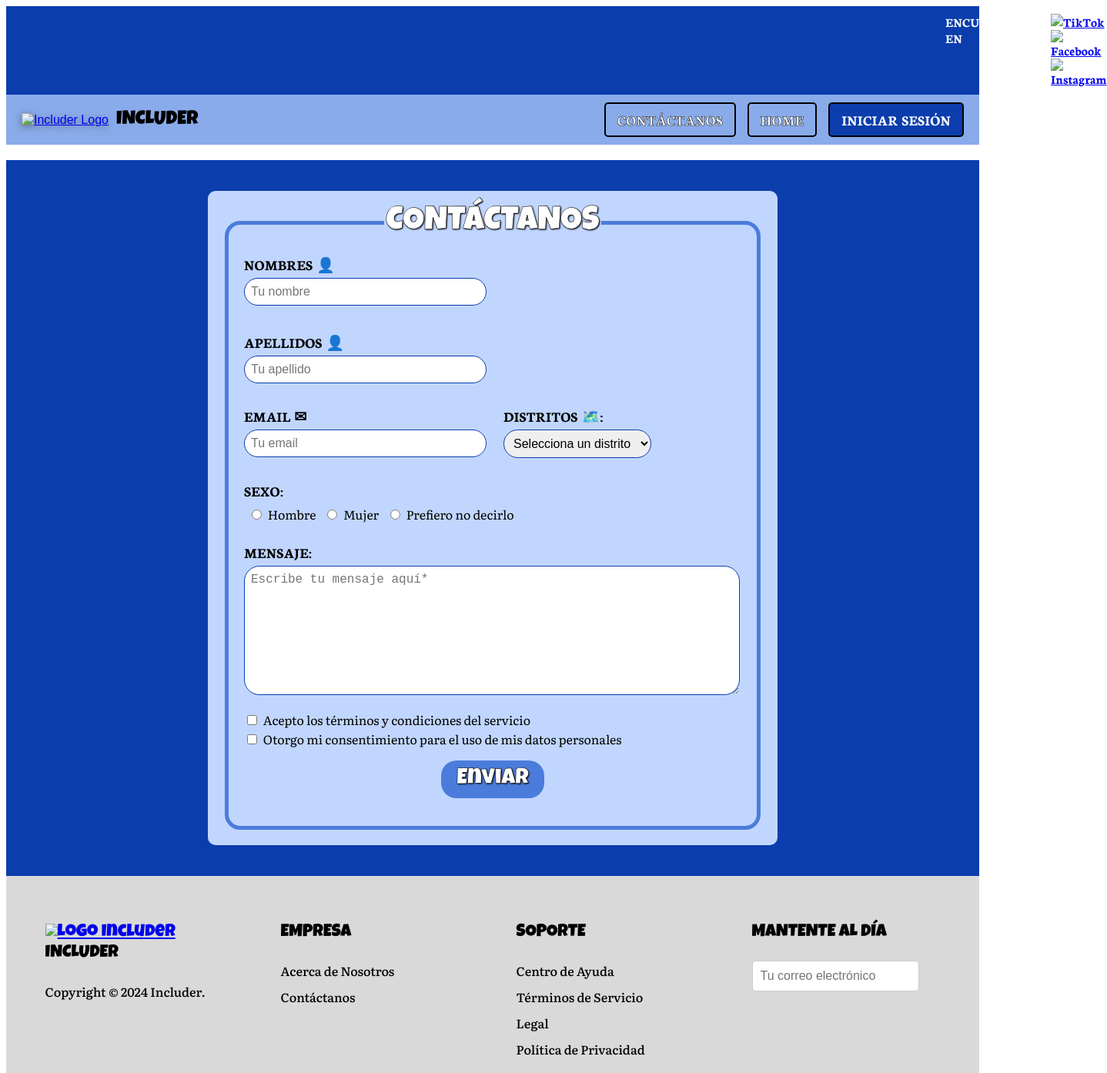
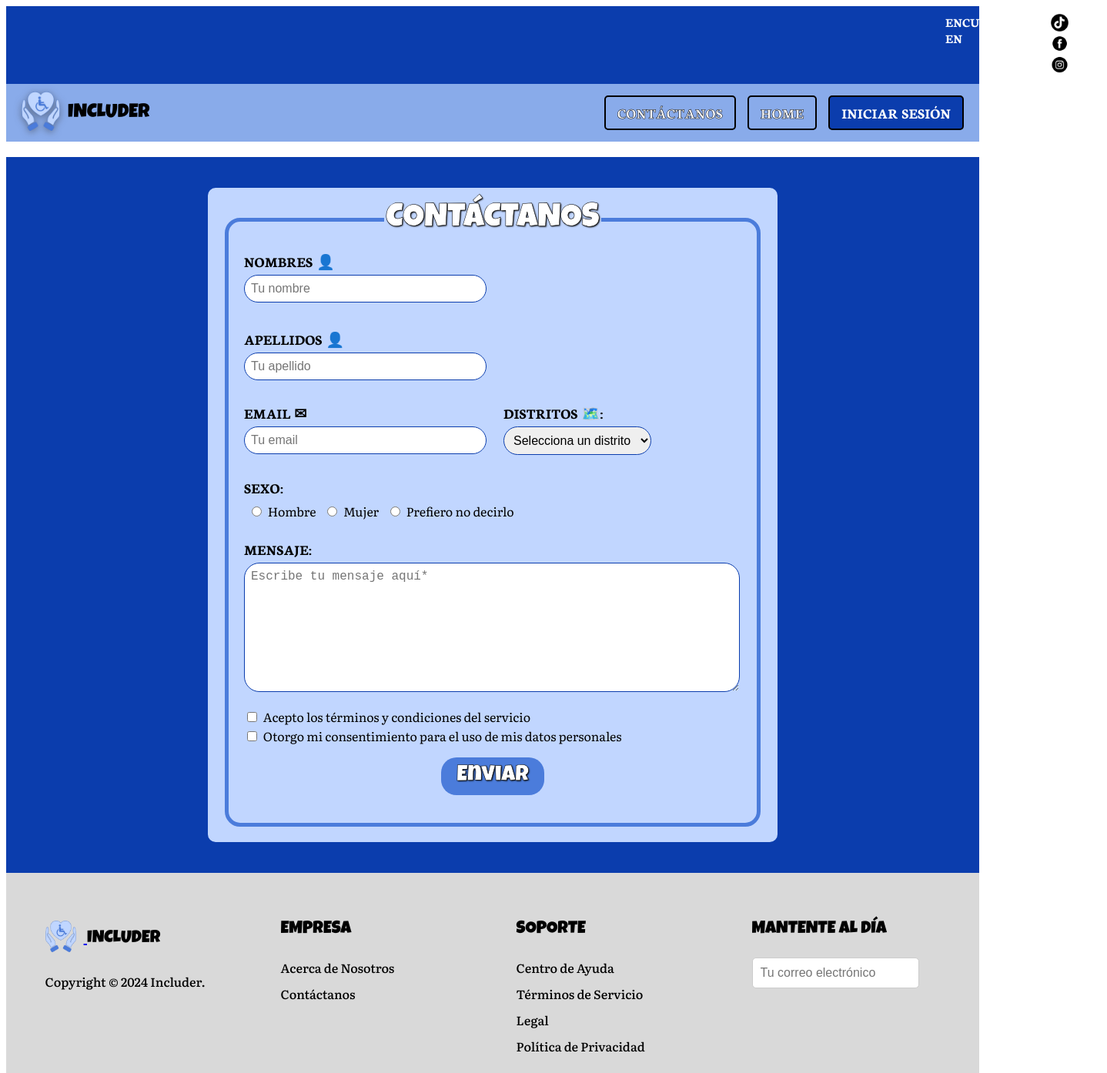
Before and after one commit to Majooo21/TRABAJO-IHC---INCLUDER, a plain HTML site: page HTML/Contáctanos-HTML.html in a window 1280 px wide. Shown: the top 1394 px of the page at 77% size, 1438 px wide, since content can reach past the window. Drawn offline with Linux system fonts and the light colour scheme; files that its build step writes are made by us from their sources; a web font is replaced by a local one.

Commit message:
Update Contáctanos-HTML.html

```diff
--- a/HTML/Contáctanos-HTML.html
+++ b/HTML/Contáctanos-HTML.html
@@ -9,15 +9,15 @@
       href="https://fonts.googleapis.com/css2?family=Literata:ital,opsz,wght@0,7..72,200..900;1,7..72,200..900&family=Luckiest+Guy&family=Neuton:ital,wght@0,200;0,300;0,400;0,700;0,800;1,400&family=Unbounded:wght@200..900&display=swap"
       rel="stylesheet"
     />
-    <link rel="stylesheet" href="Contáctanos-CSS.css" />
+    <link rel="stylesheet" href="../ESTILOS/Contáctanos-CSS.css" />
   </head>
   <body>
     <div class="barra-superior">
       <span>ENCUÉNTRANOS EN</span>
       <div class="social-icons">
-        <a href="#"><img src="\ihc\pngwing.com (5).png" alt="TikTok" /></a>
-        <a href="#"><img src="\ihc\pngegg.png" alt="Facebook" /></a>
-        <a href="#"><img src="\ihc\pngwing.com (6).png" alt="Instagram" /></a>
+        <a href="#"><img src="../Imágenes/pngwing.com (5).png" alt="TikTok" /></a>
+        <a href="#"><img src="../Imágenes/pngegg.png" alt="Facebook" /></a>
+        <a href="#"><img src="../Imágenes/pngwing.com (6).png" alt="Instagram" /></a>
       </div>
     </div>
     <header>
@@ -25,7 +25,7 @@
         <div class="logo">
           <a href="https://42v538.csb.app/">
             <img
-              src="\ihc\LOGO_INCLUDER-removebg-preview (4).png"
+              src="../Imágenes/LOGO_INCLUDER-removebg-preview (4).png"
               alt="Includer Logo"
             />
           </a>
@@ -176,7 +176,7 @@
           <h3>
           <a href="https://42v538.csb.app/"">
               <img
-                src="\ihc\LOGO_INCLUDER-removebg-preview (4).png"
+                src="../Imágenes/LOGO_INCLUDER-removebg-preview (4).png"
                 alt="Logo Includer"
                 style="width: 40px; vertical-align: middle; margin-right: 10px"
               />
@@ -215,5 +215,5 @@
       </div>
     </footer>
   </body>
-  <script src="main.js"> </script>
+  <script src="../JavaScript/main.js"> </script>
 </html>
```
